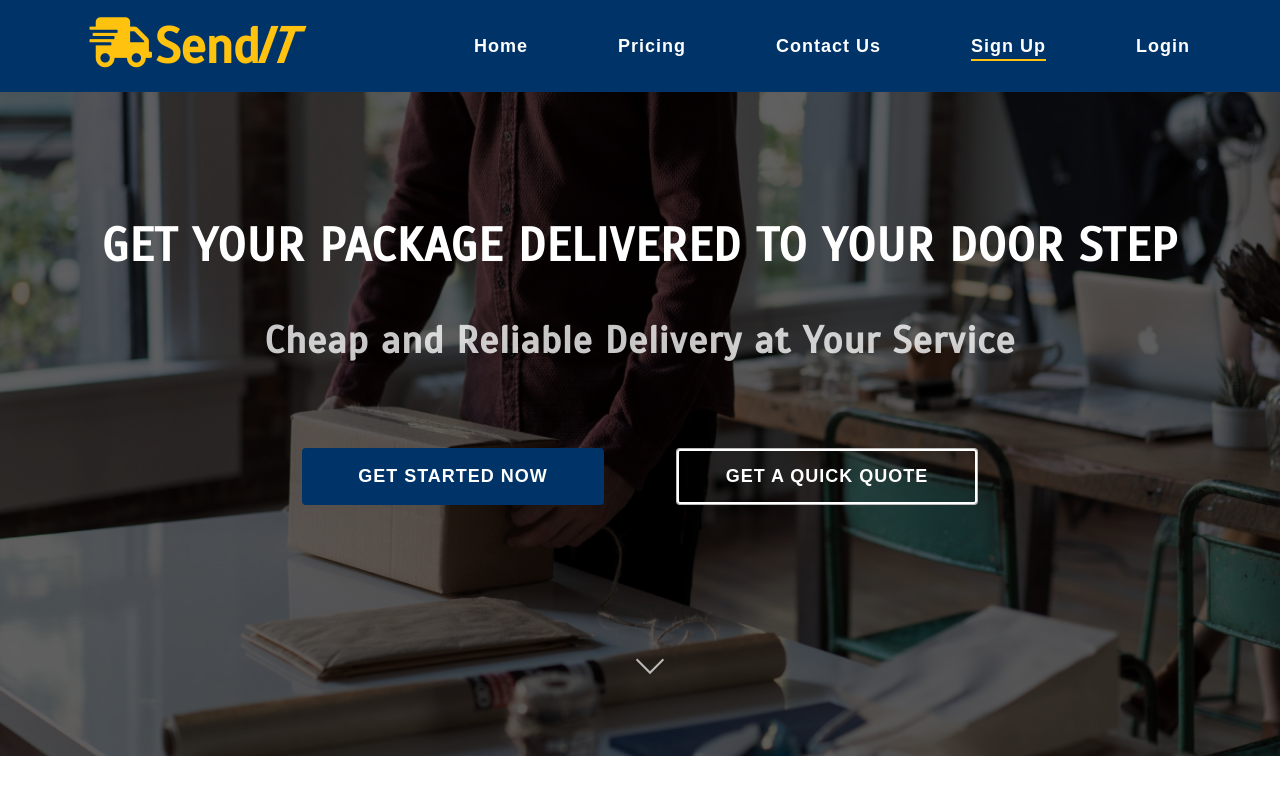
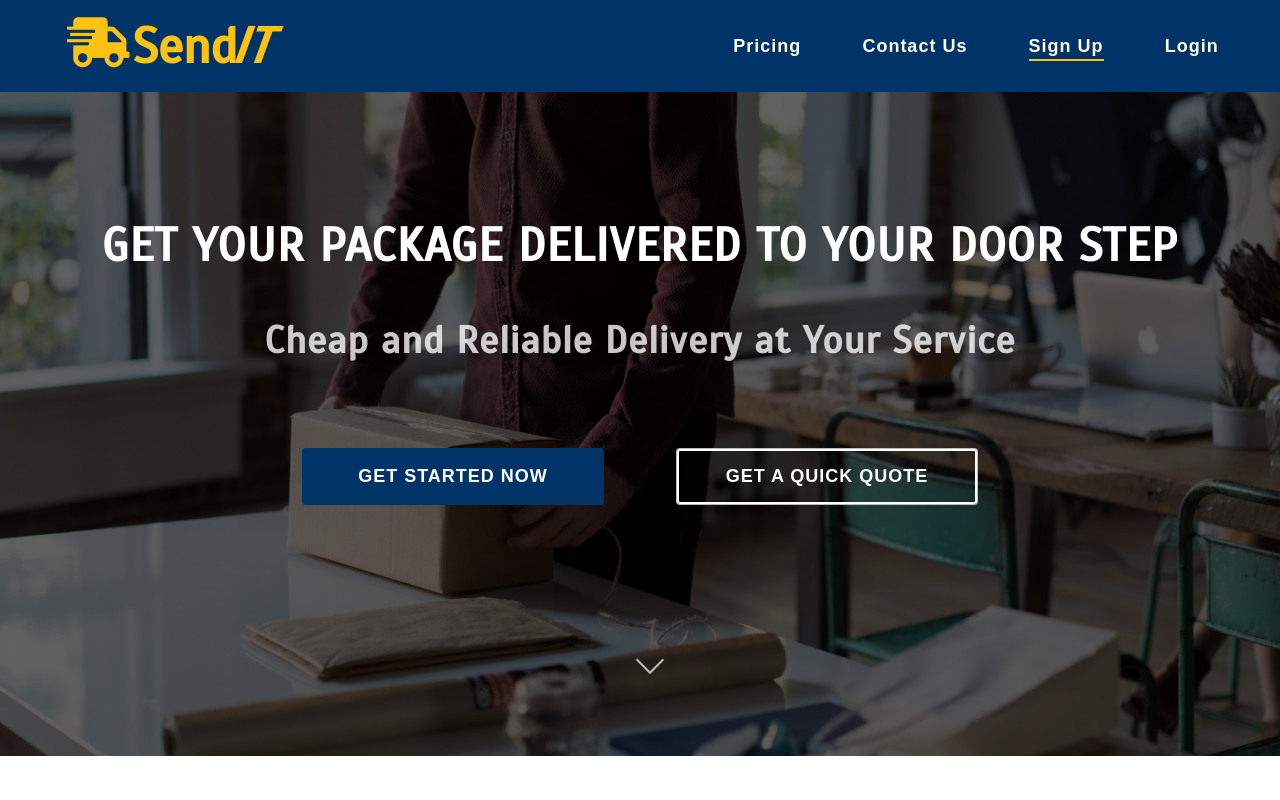
Before and after one commit to Kellswork/SendIT, a plain HTML site: page index.html in a window 1280 px wide. Shown: the top 800 px of the page. Drawn offline with Linux system fonts and the light colour scheme; a web font is replaced by a local one.

Commit message:
minor changes to UI

```diff
--- a/css/form.css
+++ b/css/form.css
@@ -76,10 +76,11 @@ header {
 }
 
 .logo {
-  width: 30%;
+  width: 50%;
   font-size: 50px;
+  padding-left: 5%;
   display: flex;
-  justify-content: center;
+  justify-content: flex-start;
   color: #ffc20e;
   cursor: pointer;
 }
@@ -102,7 +103,7 @@ ul {
   display: flex;
   list-style: none;
   justify-content: space-evenly;
-  width: 70%;
+  width: 50%;
 }
 
 ul a {
@@ -228,7 +229,7 @@ label[for=password],
 
 .tab-content {
   margin: 0px auto;
-  width: 50%;
+  width: 740px;
   padding: 20px 0;
 
 }
@@ -437,7 +438,7 @@ input::placeholder {
 .pricing-form form {
   padding: 2%;
   box-sizing: border-box;
-  width: 60%;
+  width: 500px;
   margin: 0 auto;
   border-radius: 5px;
   border: 2px solid white;
--- a/css/order.css
+++ b/css/order.css
@@ -60,12 +60,12 @@ header {
 }
 
 .logo {
-  width: 40%;
+  width: 50%;
+  padding-left: 5%;
   font-size: 50px;
   display: flex;
-  justify-content: center;
+  justify-content: flex-start;
   color: #ffc20e;
-  cursor: pointer;
 }
 
 .logo::before {
--- a/css/style.css
+++ b/css/style.css
@@ -59,10 +59,11 @@ header {
 }
 
 .logo {
-  width: 30%;
+  width: 50%;
+  padding-left: 5%;
   font-size: 50px;
   display: flex;
-  justify-content: center;
+  justify-content: flex-start;
   color: #ffc20e;
 }
 .logo a {
@@ -90,7 +91,7 @@ header {
   display: flex;
   list-style: none;
   justify-content: space-evenly;
-  width: 70%;
+  width: 50%;
 }
 
 .desktop-nav a {
--- a/index.html
+++ b/index.html
@@ -13,9 +13,8 @@
 <body>
     <div class="container">
         <header>
-             <h1 class='logo'onclick="window.location.href='order.html'"> Send<span>IT</span></h1>
+             <h1 class='logo'onclick="window.location.href='index.html'"> Send<span>IT</span></h1>
             <ul class="desktop-nav">
-                <li><a href="index.html">Home</a></li>
                 <li><a href="pricing.html">Pricing</a></li>
                 <li><a href="contact.html">Contact Us</a></li>
                 <li class="show"><a href="signup.html">Sign Up</a></li>
```
Also changed, not shown: login.html (+0 -1 lines), pricing.html (+0 -1 lines), signup.html (+0 -1 lines).
